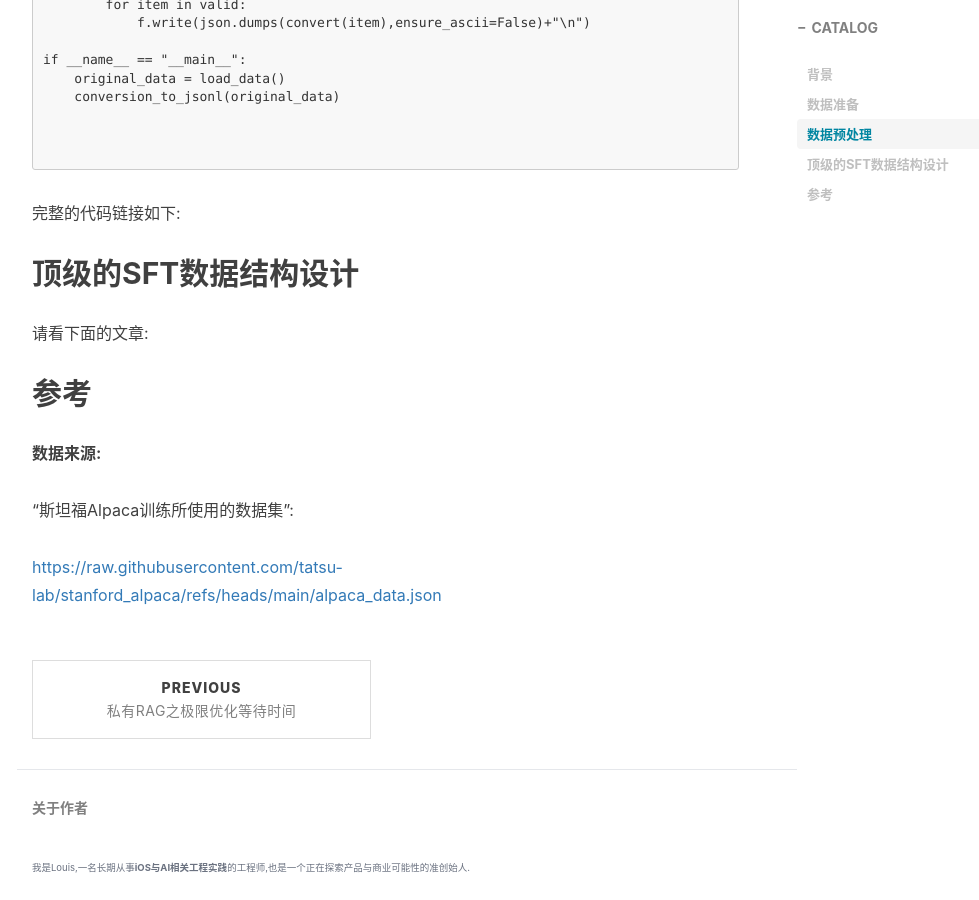
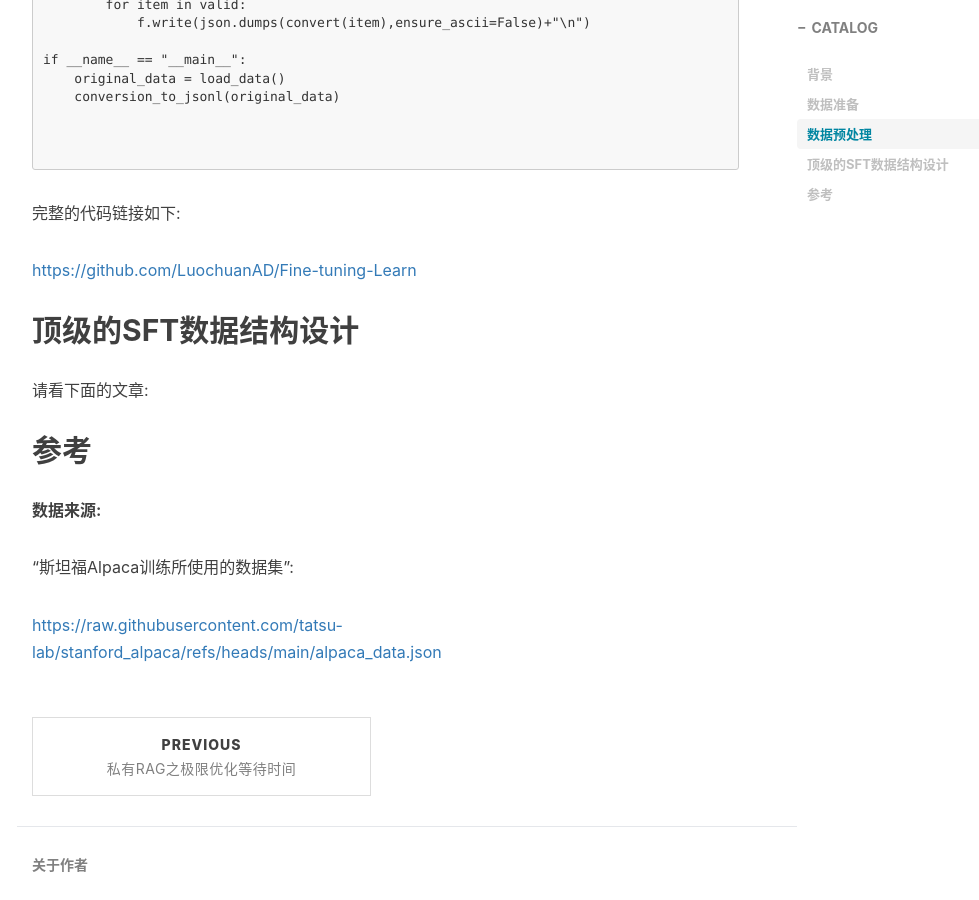
Before and after one commit to LuochuanAD/LuochuanAD.github.io, a Jekyll site: the page built from _posts/2026-03-15-Fine-tuning之数据准备与预处理.md, in a window 1280 px wide and 900 px high, scrolled down 2390 px. Shown: the whole window, without its empty margins (233-1212 px from the left). Built offline with Jekyll 4.4.1, drawn with Linux system fonts in a browser that asks for light colours; nearby versions of some CDN libraries; comment, search, counter and statistics services are not loaded; part of the change alters nothing that is shown.

Commit message:
Update 2026-03-15-Fine-tuning之数据准备与预处理.md

```diff
--- a/_posts/2026-03-15-Fine-tuning之数据准备与预处理.md
+++ b/_posts/2026-03-15-Fine-tuning之数据准备与预处理.md
@@ -109,7 +109,7 @@ if __name__ == "__main__":
 
 完整的代码链接如下:
 
-[]()
+[https://github.com/LuochuanAD/Fine-tuning-Learn](https://github.com/LuochuanAD/Fine-tuning-Learn)
 
 ## 顶级的SFT数据结构设计
 
```
